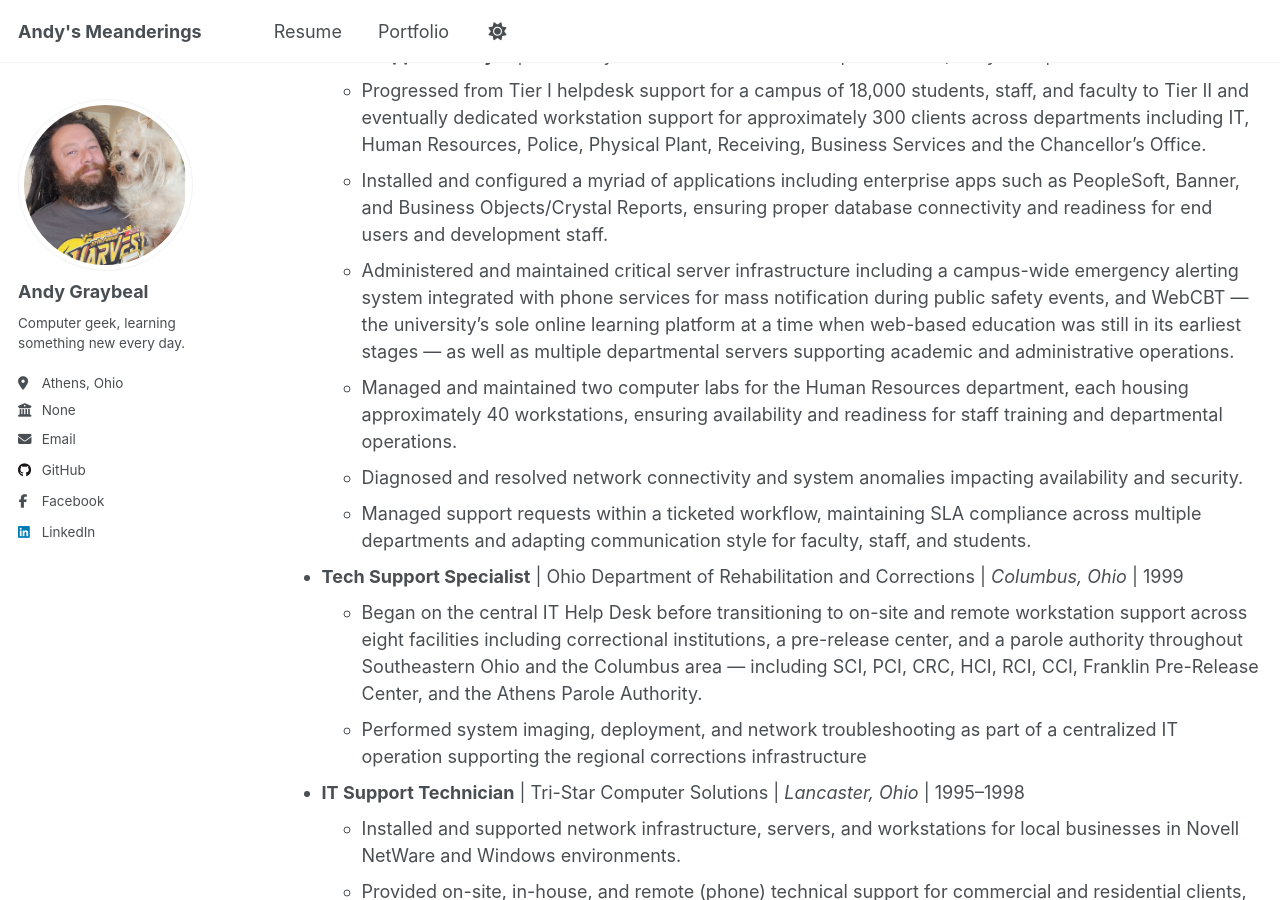
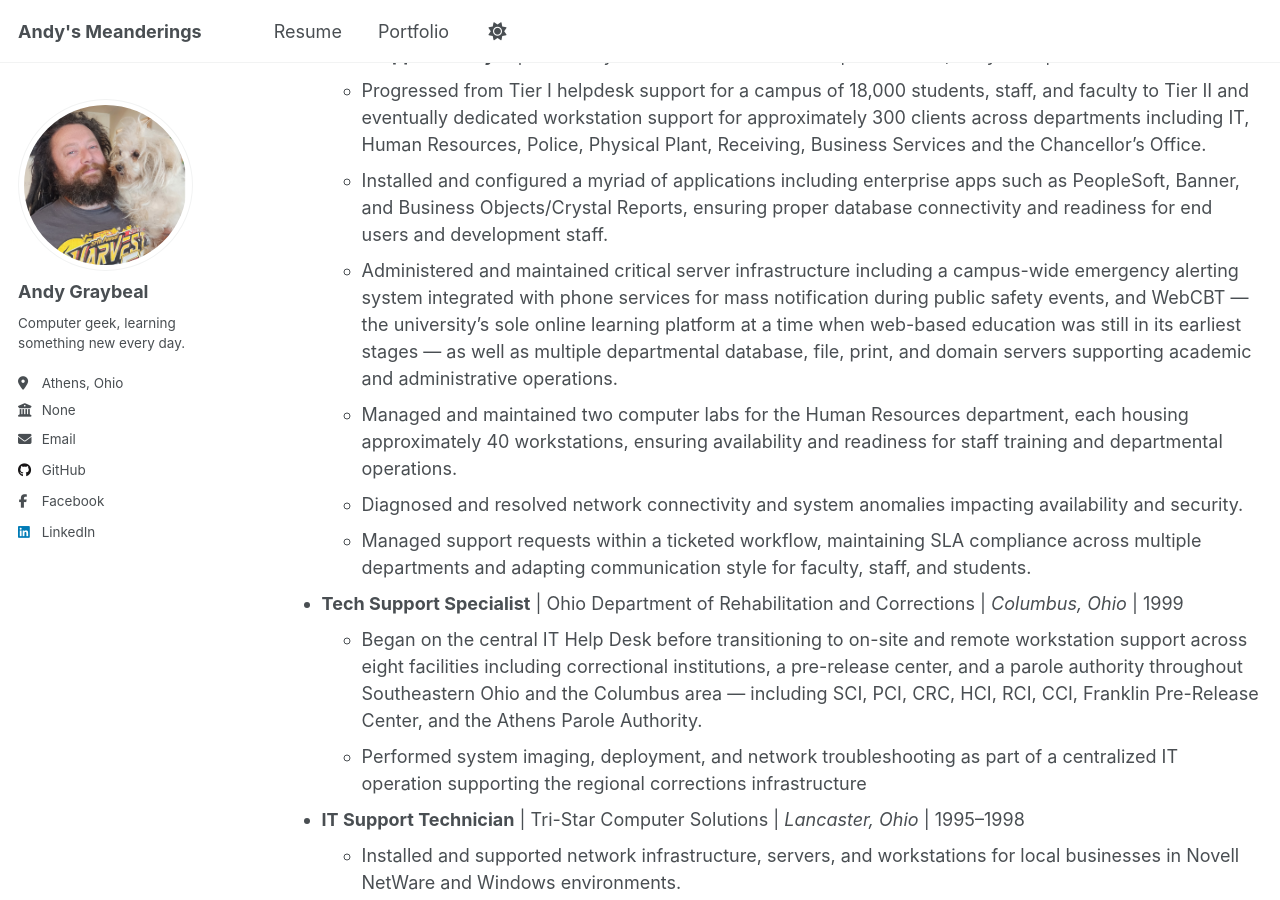
Before and after one commit to andy-graybeal/andy-graybeal.github.io, a Jekyll site: the page built from _pages/resume.md, in a window 1280 px wide and 900 px high, scrolled down 944 px. Built offline with Jekyll 4.4.1, drawn with Linux system fonts in a browser that asks for light colours; a script that is not in the unit is left out.

Commit message:
Enhance server infrastructure description in resume
Updated the description of server infrastructure responsibilities to include additional server types.

```diff
--- a/_pages/resume.md
+++ b/_pages/resume.md
@@ -34,7 +34,7 @@ Work experience
 * **Tech Support Analyst** \| University of California - Santa Cruz \| *Santa Cruz, California* \| 1999–2004
   *   Progressed from Tier I helpdesk support for a campus of 18,000 students, staff, and faculty to Tier II and eventually dedicated workstation support for approximately 300 clients across departments including IT, Human Resources, Police, Physical Plant, Receiving, Business Services and the Chancellor's Office.
   *  Installed and configured a myriad of applications including enterprise apps such as PeopleSoft, Banner, and Business Objects/Crystal Reports, ensuring proper database connectivity and readiness for end users and development staff.
-  *  Administered and maintained critical server infrastructure including a campus-wide emergency alerting system integrated with phone services for mass notification during public safety events, and WebCBT — the university's sole online learning platform at a time when web-based education was still in its earliest stages — as well as multiple departmental servers supporting academic and administrative operations.
+  *  Administered and maintained critical server infrastructure including a campus-wide emergency alerting system integrated with phone services for mass notification during public safety events, and WebCBT — the university's sole online learning platform at a time when web-based education was still in its earliest stages — as well as multiple departmental database, file, print, and domain servers supporting academic and administrative operations.
   *  Managed and maintained two computer labs for the Human Resources department, each housing approximately 40 workstations, ensuring availability and readiness for staff training and departmental operations.
   *  Diagnosed and resolved network connectivity and system anomalies impacting availability and security.
   *  Managed support requests within a ticketed workflow, maintaining SLA compliance across multiple departments and adapting communication style for faculty, staff, and students.
```
